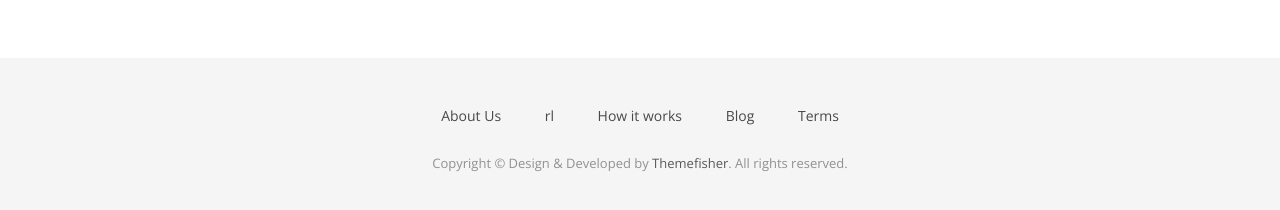
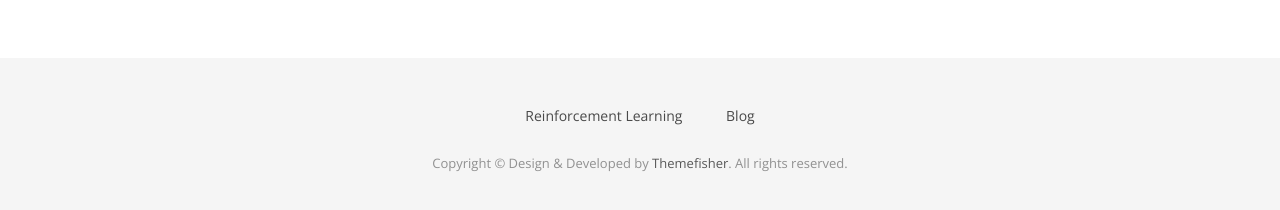
Before and after one commit to Sohojoe/sohojoe.github.io, a Jekyll site: the page built from index.html, in a window 1280 px wide and 900 px high, scrolled down 3195 px. Shown: the part 659-869 px from the top of the window. Built offline with Jekyll 4.4.1, drawn with Linux system fonts in a browser that asks for light colours; nearby versions of some CDN libraries; some web fonts are replaced.

Commit message:
fix bad link

```diff
--- a/_includes/footer.html
+++ b/_includes/footer.html
@@ -5,11 +5,8 @@
       <div class="col-md-12">
         <div class="footer-manu">
           <ul>
-            <li><a href="#">About Us</a></li>
-            <li><a href="{{ site.baseurl }}/Reinforcement Learning">rl</a></li>
-            <li><a href="#">How it works</a></li>
+            <li><a href="{{ site.baseurl }}/rl">Reinforcement Learning</a></li>
             <li><a href="{{ site.baseurl }}/blog">Blog</a></li>
-            <li><a href="#">Terms</a></li>
           </ul>
         </div>
         <p>Copyright &copy; Design &amp; Developed by <a href="http://www.themefisher.com">Themefisher</a>. All rights reserved.</p>
```
